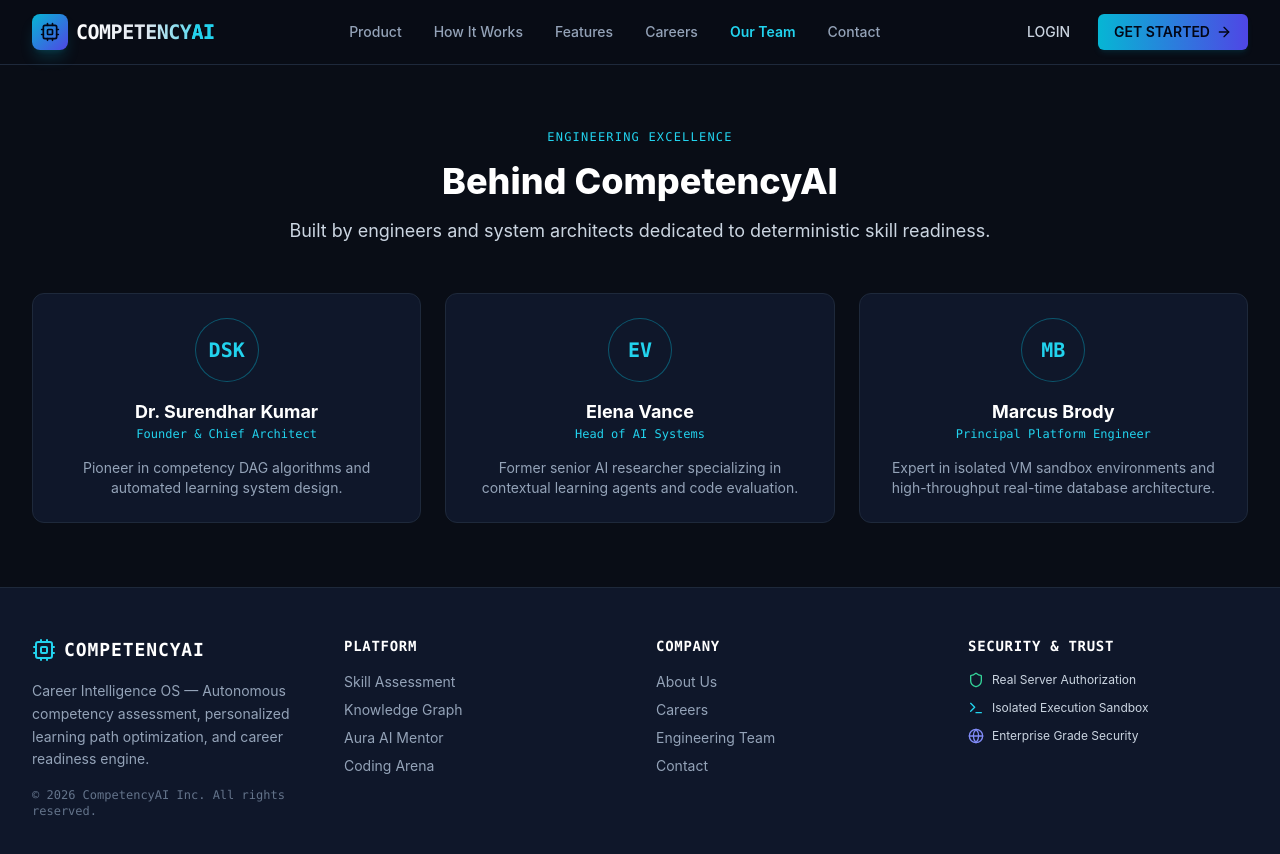
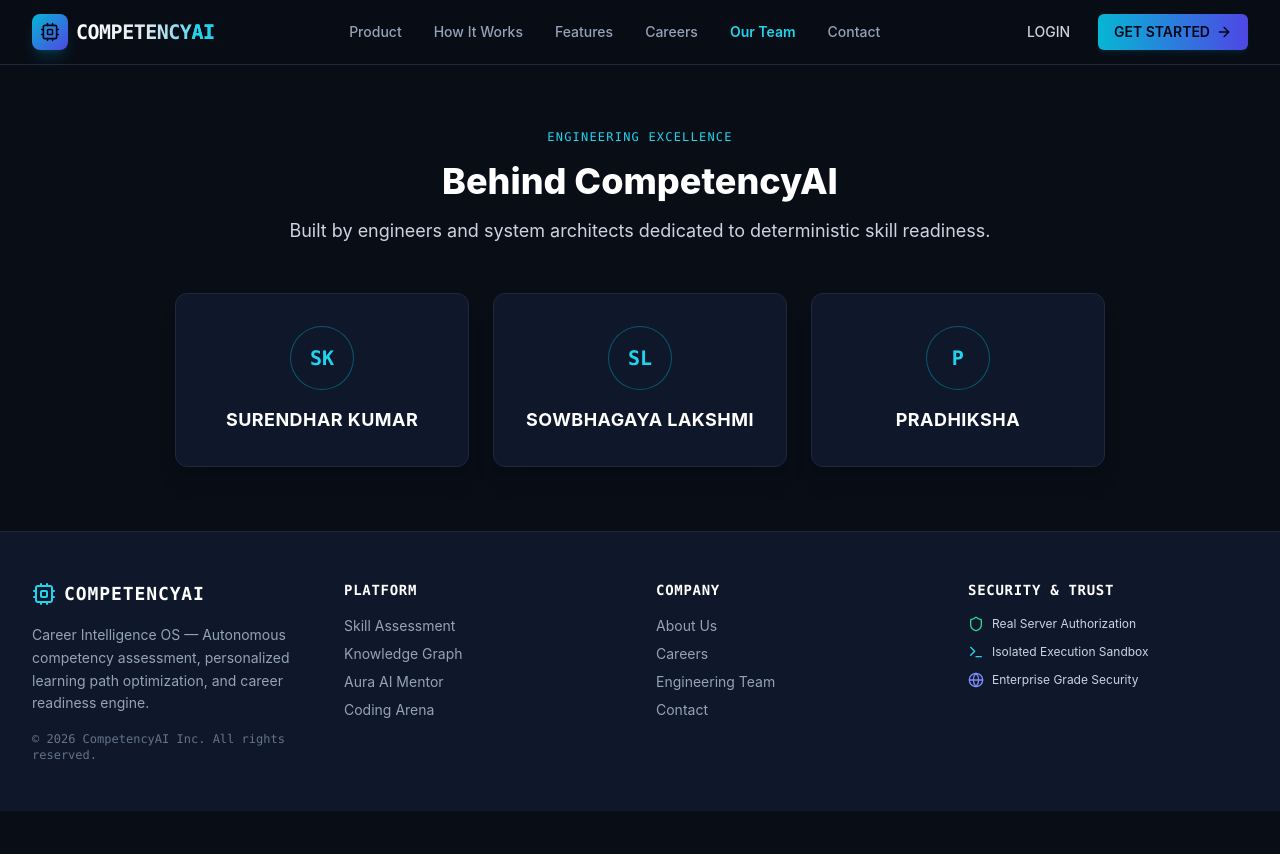
Before and after one commit to nsurendhark-byte/competencyAI, a Next.js app: page /our-team in a window 1280 px wide. Shown: the top 854 px of the page. After the commit the page ends 811 px from the top, so only its background shows below. Built offline with nearby package versions, Linux system fonts and the light colour scheme.

Commit message:
Update Behind CompetencyAI team section to show exact three requested names without roles or descriptions

```diff
--- a/app/(public)/our-team/page.tsx
+++ b/app/(public)/our-team/page.tsx
@@ -1,12 +1,11 @@
 import PublicNavbar from '@/components/PublicNavbar';
 import PublicFooter from '@/components/PublicFooter';
-import { UserCheck, ShieldCheck, Terminal, Cpu } from 'lucide-react';
 
 export default function OurTeamPage() {
   const team = [
-    { name: 'Dr. Surendhar Kumar', role: 'Founder & Chief Architect', bio: 'Pioneer in competency DAG algorithms and automated learning system design.' },
-    { name: 'Elena Vance', role: 'Head of AI Systems', bio: 'Former senior AI researcher specializing in contextual learning agents and code evaluation.' },
-    { name: 'Marcus Brody', role: 'Principal Platform Engineer', bio: 'Expert in isolated VM sandbox environments and high-throughput real-time database architecture.' },
+    { name: 'SURENDHAR KUMAR' },
+    { name: 'SOWBHAGAYA LAKSHMI' },
+    { name: 'PRADHIKSHA' },
   ];
 
   return (
@@ -23,15 +22,13 @@ export default function OurTeamPage() {
 
         <div className="grid grid-cols-1 md:grid-cols-3 gap-6">
           {team.map((m) => (
-            <div key={m.name} className="bg-surface border border-surfaceBorder rounded-xl p-6 space-y-4 text-center">
+            <div key={m.name} className="bg-surface border border-surfaceBorder rounded-xl p-8 space-y-4 text-center flex flex-col items-center justify-center shadow-xl">
               <div className="w-16 h-16 rounded-full bg-slate-900 border border-cyan-500/40 mx-auto flex items-center justify-center font-mono text-xl font-bold text-cyan-400">
                 {m.name.split(' ').map(n => n[0]).join('')}
               </div>
               <div>
-                <h3 className="text-lg font-bold text-white">{m.name}</h3>
-                <p className="text-xs font-mono text-cyan-400">{m.role}</p>
+                <h3 className="text-lg font-bold text-white tracking-wide">{m.name}</h3>
               </div>
-              <p className="text-sm text-slate-400">{m.bio}</p>
             </div>
           ))}
         </div>
```
